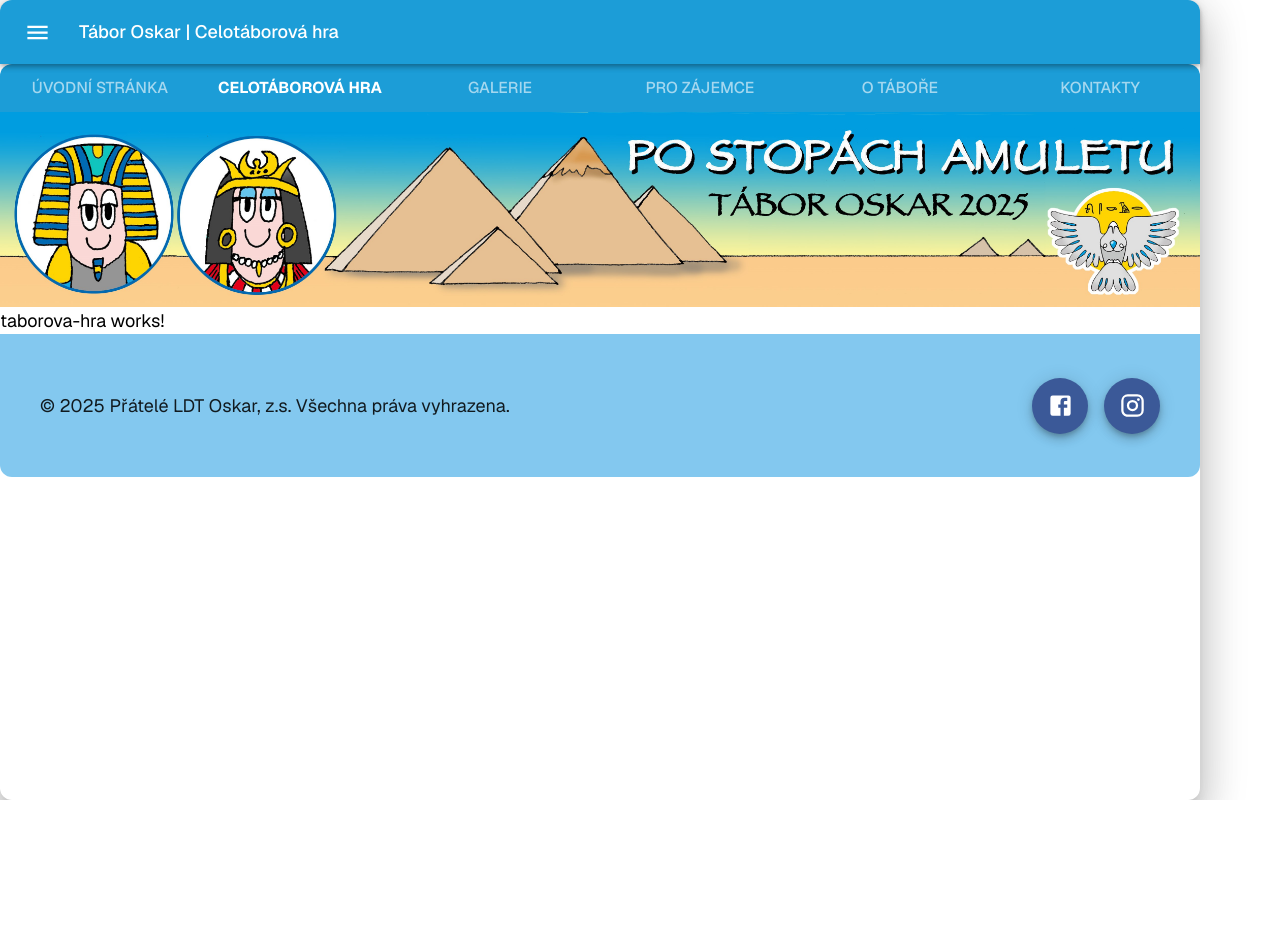
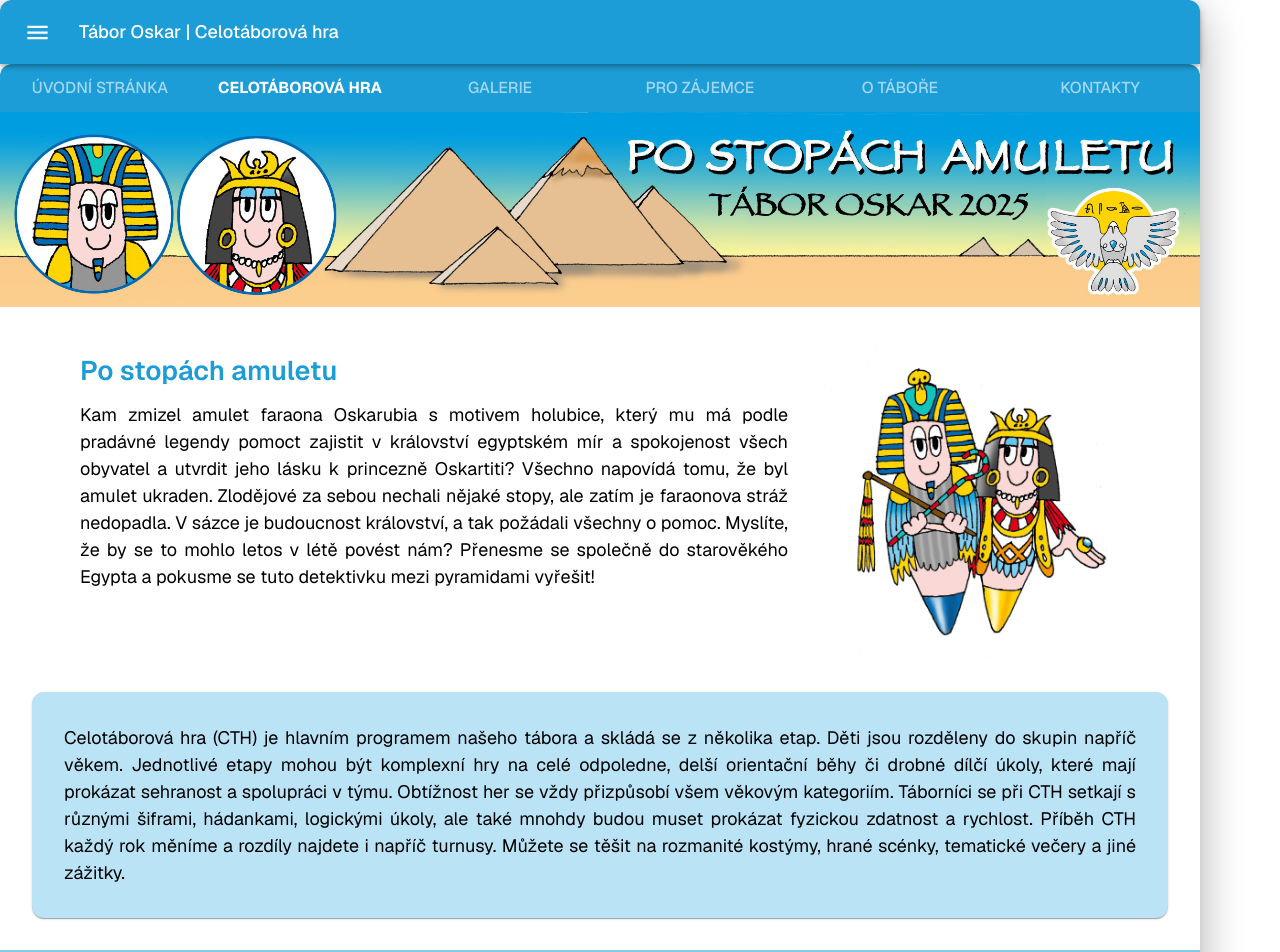
Before and after one commit to the-Radek/oskar-web, a Next.js app: page /taborova-hra in a window 1280 px wide. Shown: the top 952 px of the page. Before the commit the page ends 800 px from the top, so only its background shows below. Built offline with nearby package versions, Linux system fonts and the light colour scheme; what @mui/material-nextjs would draw is missing.

Commit message:
page taborova-hra

```diff
--- a/src/app/o-tabore/page.module.css
+++ b/src/app/o-tabore/page.module.css
@@ -1,5 +1,6 @@
 .oskar {
-  padding: calc(4 * var(--mui-spacing, 8px));
+  padding: 0 calc(4 * var(--mui-spacing, 8px));
+  margin-bottom: calc(4 * var(--mui-spacing, 8px));
 }
 
 .paper {
--- /dev/null
+++ b/src/app/taborova-hra/page.config.json
@@ -0,0 +1,12 @@
+{
+  "2025": {
+    "title": "Po stopách amuletu",
+    "description": "Kam zmizel amulet faraona Oskarubia s motivem holubice, který mu má podle pradávné legendy pomoct zajistit v království egyptském mír a spokojenost všech obyvatel a utvrdit jeho lásku k princezně Oskartiti? Všechno napovídá tomu, že byl amulet ukraden. Zlodějové za sebou nechali nějaké stopy, ale zatím je faraonova stráž nedopadla. V sázce je budoucnost království, a tak požádali všechny o pomoc. Myslíte, že by se to mohlo letos v létě povést nám? Přenesme se společně do starověkého Egypta a pokusme se tuto detektivku mezi pyramidami vyřešit!",
+    "image": {
+      "src": "/taborove-hra/2025.jpg",
+      "width": 1312,
+      "height": 1402,
+      "alt": "Faraon a Kleopatra"
+    }
+  }
+}
--- /dev/null
+++ b/src/app/taborova-hra/page.module.css
@@ -0,0 +1,15 @@
+.game {
+  padding: 0 calc(6 * var(--mui-spacing, 8px));
+  margin-bottom: calc(4 * var(--mui-spacing, 8px));
+  overflow: hidden;
+}
+
+.img {
+  float: right;
+  width: 300px;
+  margin-left: calc(4 * var(--mui-spacing, 8px));
+}
+
+.paper {
+  padding: calc(4 * var(--mui-spacing, 8px));
+}
--- a/src/app/taborova-hra/page.tsx
+++ b/src/app/taborova-hra/page.tsx
@@ -1,10 +1,37 @@
 import { Metadata } from 'next';
+import Image from 'next/image';
+import Paper from '@mui/material/Paper';
 import routes from '../routes';
+import styles from './page.module.css';
+import config from './page.config.json';
+import Typography from '@mui/material/Typography';
 
 export const metadata: Metadata = {
   title: routes['/taborova-hra'].label,
 };
 
 export default function ThemedGame() {
-  return <div>taborova-hra works!</div>;
+  const { alt, ...imgProps } = config['2025'].image;
+
+  return (
+    <main>
+      <section className={styles.game}>
+        <Image alt={alt} {...imgProps} sizes="300px" className={styles.img} />
+        <Typography variant="h2">{config['2025'].title}</Typography>
+        <Typography align="justify">{config['2025'].description}</Typography>
+      </section>
+      <Paper className={styles.paper}>
+        <Typography align="justify">
+          Celotáborová hra (CTH) je hlavním programem našeho tábora a skládá se z několika etap.
+          Děti jsou rozděleny do skupin napříč věkem. Jednotlivé etapy mohou být komplexní hry na
+          celé odpoledne, delší orientační běhy či drobné dílčí úkoly, které mají prokázat sehranost
+          a spolupráci v týmu. Obtížnost her se vždy přizpůsobí všem věkovým kategoriím. Táborníci
+          se při CTH setkají s různými šiframi, hádankami, logickými úkoly, ale také mnohdy budou
+          muset prokázat fyzickou zdatnost a rychlost. Příběh CTH každý rok měníme a rozdíly najdete
+          i napříč turnusy. Můžete se těšit na rozmanité kostýmy, hrané scénky, tematické večery a
+          jiné zážitky.
+        </Typography>
+      </Paper>
+    </main>
+  );
 }
```
Also changed, not shown: public/taborove-hra/2025.jpg (added).
